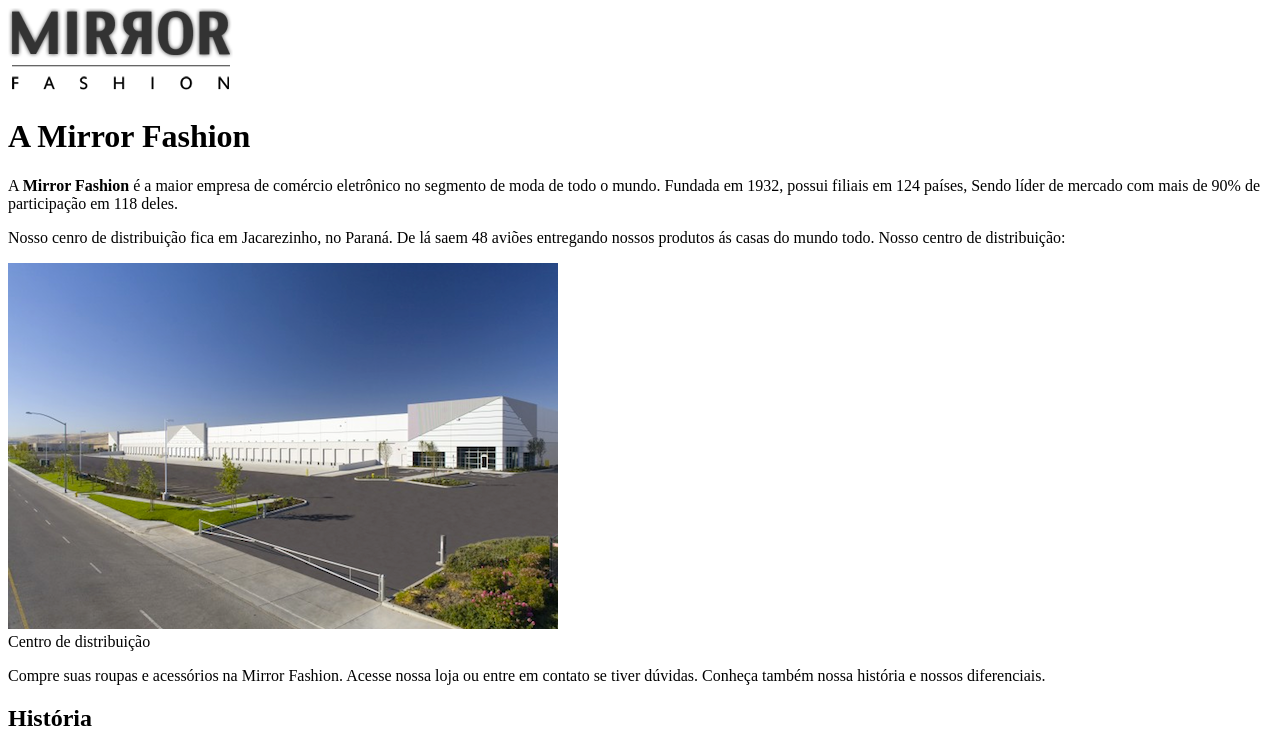
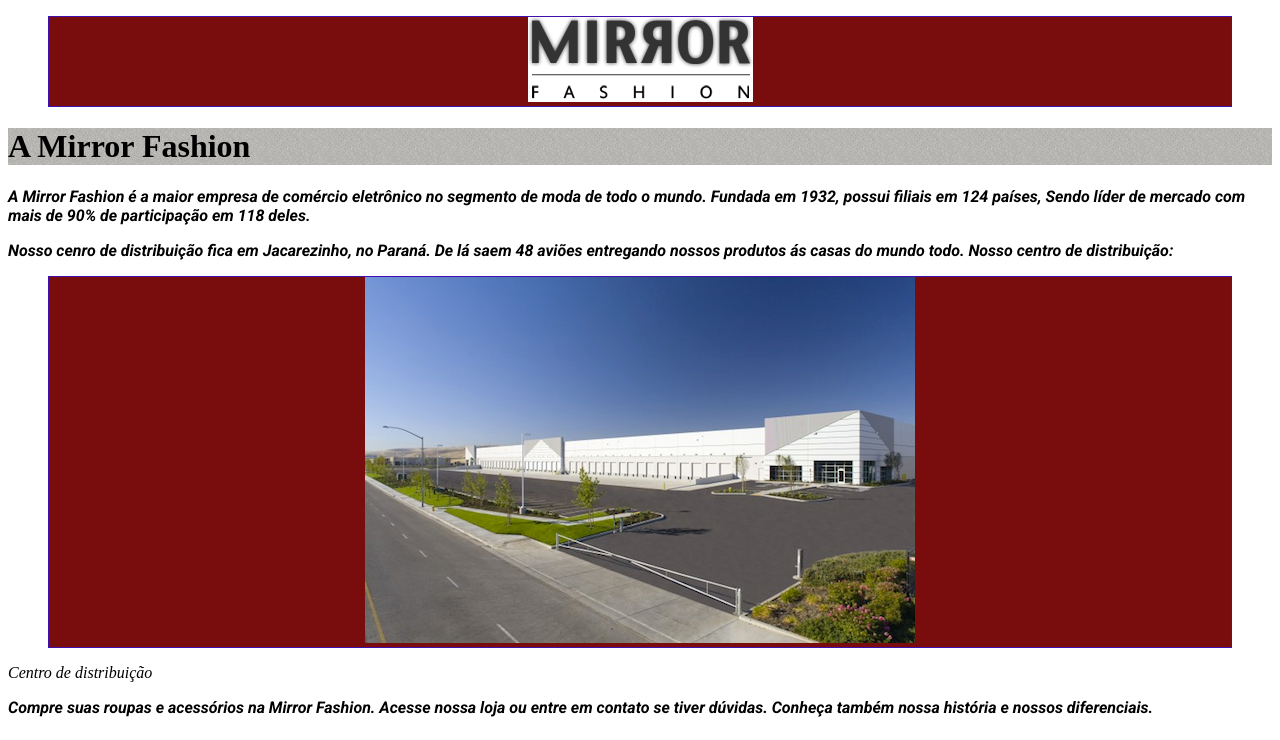
Before and after one commit to KaikeMotta/fepi-lab, a plain HTML site: page Html/Lab01.HTML in a window 1280 px wide. Shown: the top 740 px of the page. Drawn offline with Linux system fonts and the light colour scheme.

Commit message:
Lab2-fonts

```diff
--- a/Html/Lab01.HTML
+++ b/Html/Lab01.HTML
@@ -1,20 +1,32 @@
 <!DOCTYPE html>
 <html>
+
 <head>
-    <meta charset="UTF-8" />
-    <title>A Mirror Fashion</title>
+    <link rel="preconnect" href="https://fonts.googleapis.com">
+    <link rel="preconnect" href="https://fonts.gstatic.com" crossorigin>
+    <link
+        href="https://fonts.googleapis.com/css2?family=Roboto:ital,wght@0,100;0,300;0,400;0,500;0,700;0,900;1,100;1,300;1,400;1,500;1,700;1,900&display=swap"
+        rel="stylesheet">
+    <link href="css/sobre.css" rel="stylesheet">
 </head>
+
 <body>
-    <img src = "img/logo.png">
-    <h1 link.>A Mirror Fashion</h1>
+    <figure><img src="img/logo.png"></figure>
+    <h1>A Mirror Fashion</h1>
     <p>
-        A <strong>Mirror Fashion</strong> é a maior empresa de comércio eletrônico no segmento de moda de todo o mundo. Fundada em 1932, possui filiais em 124 países,
+        A <strong>Mirror Fashion</strong> é a maior empresa de comércio eletrônico no segmento de moda de todo o mundo.
+        Fundada em 1932, possui filiais em 124 países,
         Sendo líder de mercado com mais de 90% de participação em 118 deles.
     </p>
     <p>
-        Nosso cenro de distribuição fica em Jacarezinho, no Paraná. De lá saem 48 aviões entregando nossos produtos ás casas do mundo todo. Nosso centro de distribuição:
+        Nosso cenro de distribuição fica em Jacarezinho, no Paraná. De lá saem 48 aviões entregando nossos produtos ás
+        casas do mundo todo. Nosso centro de distribuição:
     </p>
-    <img src = "img/centro-distribuicao.png" alt= "Centro de distribuição" title="Centro de distribuição"> <figcaption>Centro de distribuição</figcaption>
+    <figure>
+        <img src="img/centro-distribuicao.png" alt="Centro de distribuição" title="Centro de distribuição">
+    </figure>
+    <figcaption>Centro de distribuição</figcaption>
+
     <p>
         Compre suas roupas e acessórios na Mirror Fashion. Acesse nossa loja ou entre em contato
         se tiver dúvidas. Conheça também nossa história e nossos diferenciais.
@@ -22,7 +34,9 @@
     <h2>
         História
     </h2>
-    <img src="img/familia-pelho.jpg" alt="Família Pelho" title="Família Pelho"> <figcaption>Família Pelho</figcaption>
+    <figure><img src="img/familia-pelho.jpg" alt="Família Pelho" title="Família Pelho">
+        <figcaption>Família Pelho</figcaption>
+    </figure>
     <p>
         A fundação em 1932 ocorreu no momento da descoberta econônica do interior do Paraná. A
         família Pelho, tradicional da região, investiu todas as suas economias nessa nova iniciativa,
@@ -47,4 +61,5 @@
         Fashion, além de presidentes da União Européia, Ásia e o secretário-geral da ONU.
     </p>
 </body>
+
 </html>
--- /dev/null
+++ b/Html/css/sobre.css
@@ -0,0 +1,28 @@
+
+
+h1 {
+    background-image: url(../img/sobre-background.jpg);
+
+}
+
+h2 {
+    border-bottom: 2px groove #000000;
+
+}
+
+figure {
+    background-color: #790c0c;
+    border: 1px solid #4010af;
+    text-align: center;
+
+}
+
+figcaption {
+    font-style: italic;
+}
+
+p {
+    font-family: "Roboto", sans-serif;
+    font-weight: 700;
+    font-style: italic;
+}
--- /dev/null
+++ b/Html/fontes.css
@@ -0,0 +1,26 @@
+h1 {
+    font-family: "Honk", system-ui;
+    font-optical-sizing: auto;
+    font-weight: 200;
+    font-style: normal;
+    font-variation-settings:
+        "MORF" 22,
+        "SHLN" 63.2;
+    font-size: 80px;
+    text-align: center;
+}
+
+p {
+    font-family: "Anta", sans-serif;
+    font-weight: 400;
+    font-style: italic;
+    font-size: 40px;
+}
+
+
+figure{
+    background-color: #f8f8f8;
+    border: 1px solid #eeeeee;
+    text-align: center;
+
+}
```
Also changed, not shown: Html/fontes.html (added, +43 -0 lines), Html/img/bob.jpg (added), Html/img/sobre-background.jpg (added), 2 other files.
